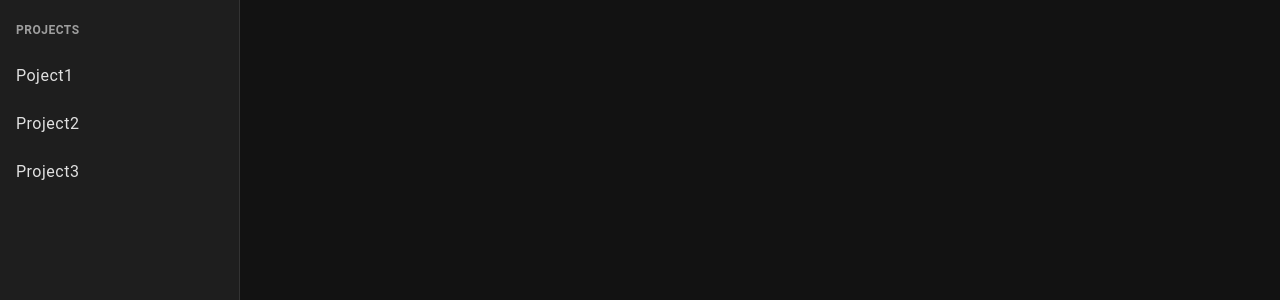
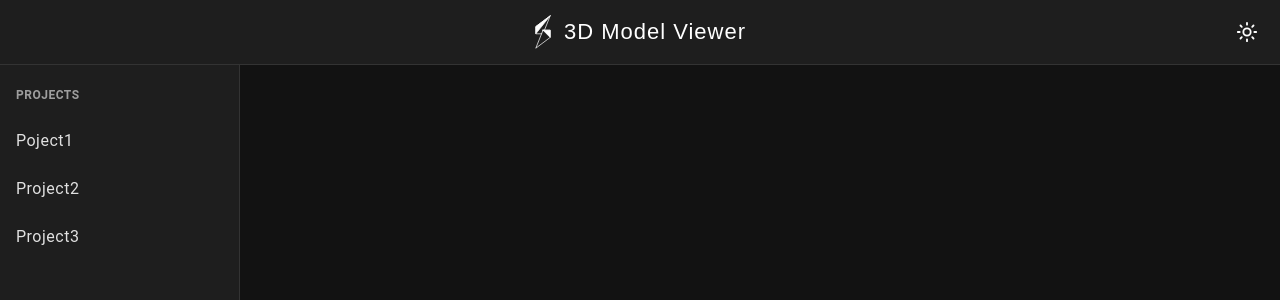
Before and after one commit to tibo6767/hackaton, an Angular app in the folder frontend/web-viewer/: page / in a window 1280 px wide. Shown: the top 300 px of the page. Built offline with nearby package versions, Linux system fonts and the light colour scheme.

Commit message:
fix(header): fixed rollback

```diff
--- a/frontend/web-viewer/src/app/app.html
+++ b/frontend/web-viewer/src/app/app.html
@@ -1,5 +1,6 @@
+<app-header [modelName]="selectedModel()" (themeChange)="theme.set($event)" />
 <div class="layout">
-  <app-left-panel />
+  <app-left-panel (modelSelected)="selectedModel.set($event)" />
   <main class="content">
   </main>
 </div>
```
